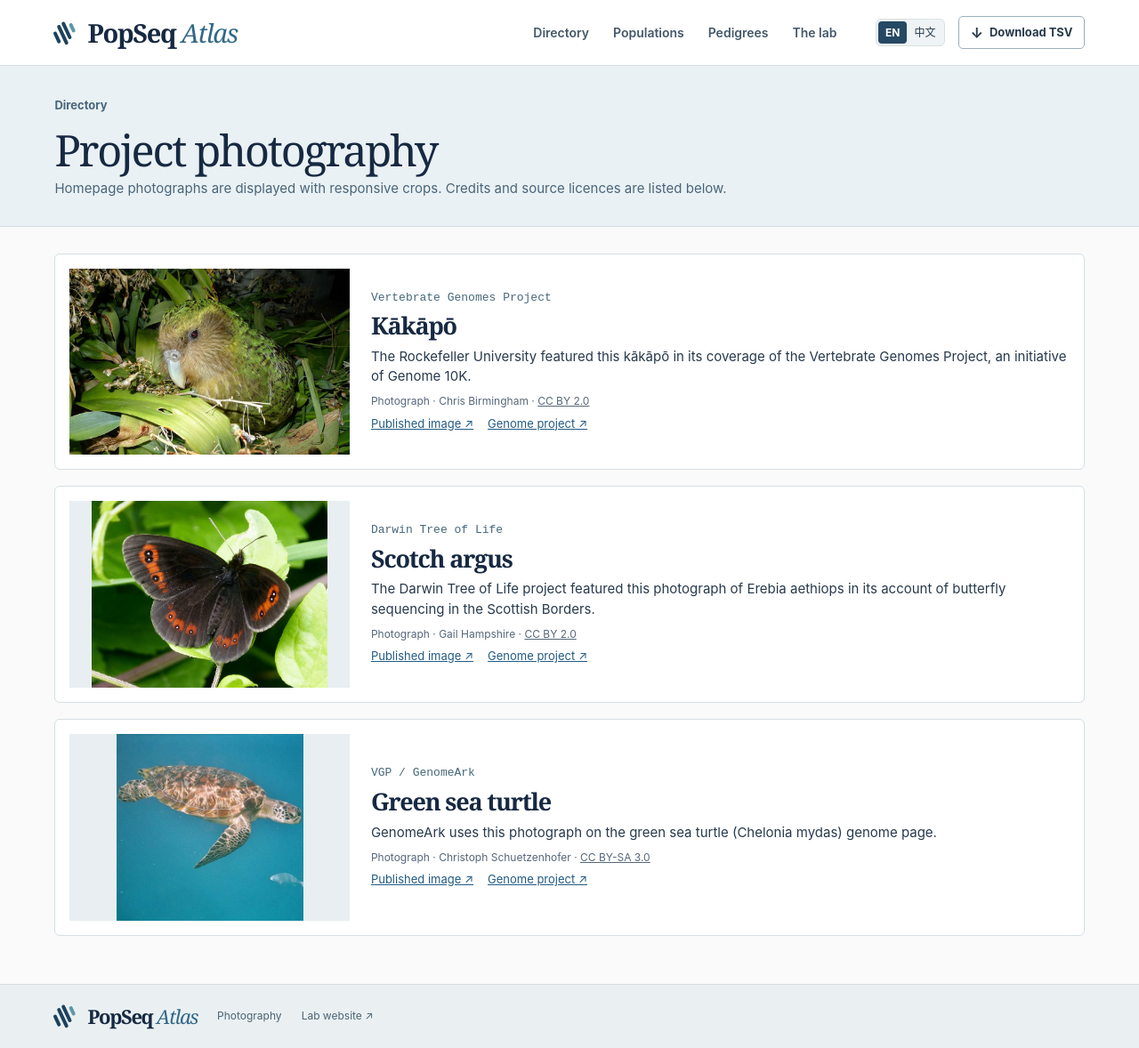
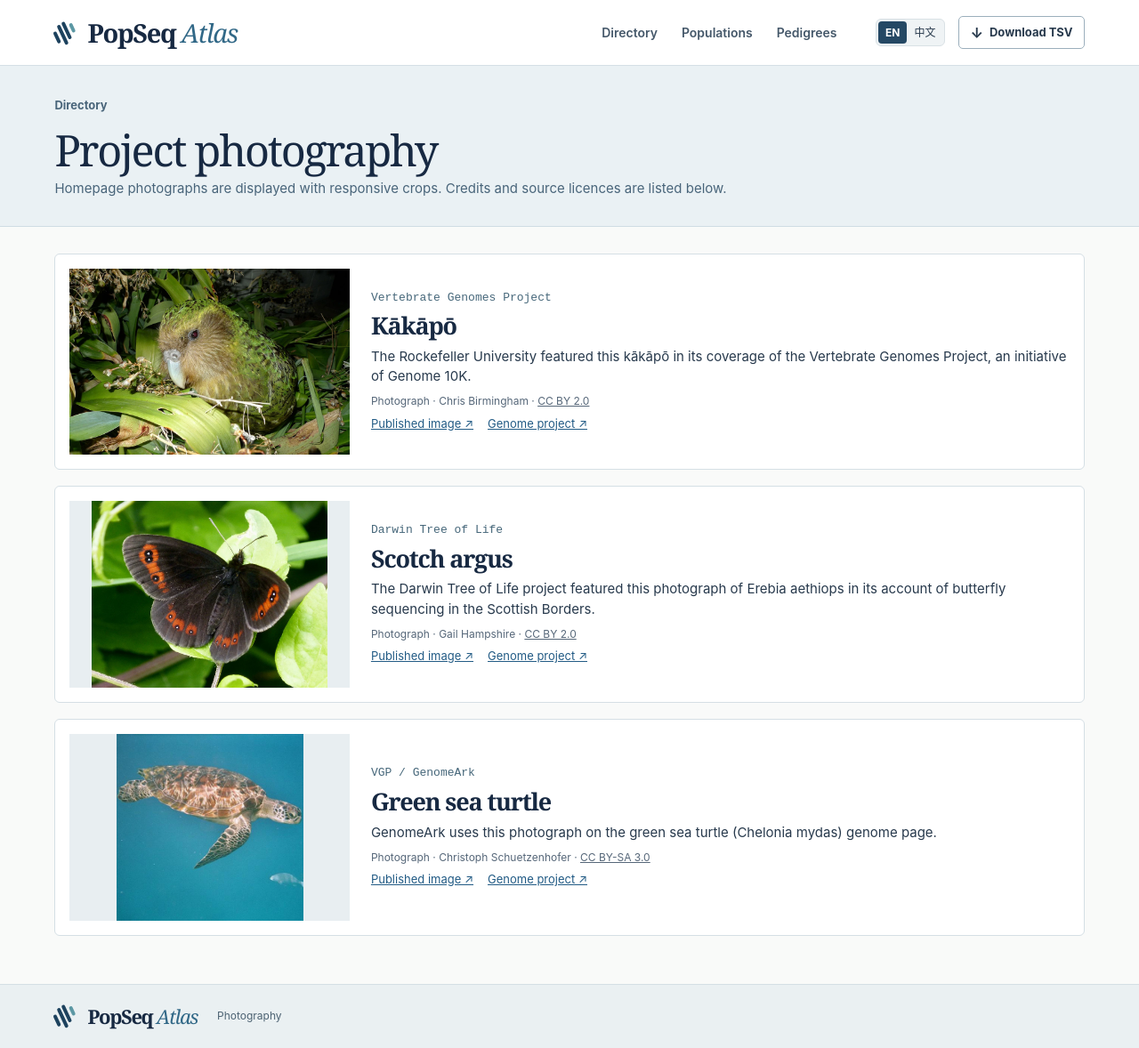
Before and after one commit to xuejinghub/pop-seq-resources, a plain HTML site: page credits.html in a window 1280 px wide. Shown: the whole page at 89% size. Drawn offline with Linux system fonts and the light colour scheme.

Commit message:
Update credits.html

```diff
--- a/credits.html
+++ b/credits.html
@@ -4,7 +4,7 @@
 <link rel="alternate" hreflang="zh-CN" href="zh/credits.html"><link rel="icon" href="assets/favicon.png">
 <link rel="stylesheet" href="assets/style.css"></head><body>
 <a class="skip" href="#main">Skip to content</a>
-<header><div class="frame top"><a class="brand" href="index.html"><span class="brand-mark" aria-hidden="true"><b></b><b></b><b></b><b></b></span><span>PopSeq <em>Atlas</em></span></a><nav aria-label="Main navigation"><a href="index.html">Directory</a><a href="population.html">Populations</a><a href="pedigree.html">Pedigrees</a><a href="lab.html">The lab</a></nav><div class="utilities"><div class="languages" role="group" aria-label="Language"><span aria-current="true" lang="en">EN</span><a class="lang-link" href="zh/credits.html" hreflang="zh-CN" lang="zh-CN" aria-label="Switch to Chinese">中文</a></div><a class="download" href="data/catalog.tsv" download><span aria-hidden="true">↓</span> Download TSV</a></div></div></header>
+<header><div class="frame top"><a class="brand" href="index.html"><span class="brand-mark" aria-hidden="true"><b></b><b></b><b></b><b></b></span><span>PopSeq <em>Atlas</em></span></a><nav aria-label="Main navigation"><a href="index.html">Directory</a><a href="population.html">Populations</a><a href="pedigree.html">Pedigrees</a></nav><div class="utilities"><div class="languages" role="group" aria-label="Language"><span aria-current="true" lang="en">EN</span><a class="lang-link" href="zh/credits.html" hreflang="zh-CN" lang="zh-CN" aria-label="Switch to Chinese">中文</a></div><a class="download" href="data/catalog.tsv" download><span aria-hidden="true">↓</span> Download TSV</a></div></div></header>
 <main id="main"><section class="pagehead"><div class="frame"><a class="crumb" href="index.html">Directory</a><h1>Project photography</h1><p>Homepage photographs are displayed with responsive crops. Credits and source licences are listed below.</p></div></section><div class="frame credit-list"><article class="credit-card" id="kakapo"><img src="assets/kakapo.webp" alt="Kākāpō">
 <div><p class="study-id">Vertebrate Genomes Project</p><h2>Kākāpō</h2><p>The Rockefeller University featured this kākāpō in its coverage of the Vertebrate Genomes Project, an initiative of Genome 10K.</p>
 <p class="credit-line">Photograph · Chris Birmingham · <a href="https://creativecommons.org/licenses/by/2.0/">CC BY 2.0</a></p>
@@ -14,4 +14,4 @@
 <p class="source-links"><a href="https://www.flickr.com/photos/gails_pictures/15586233223/">Published image ↗</a> <a href="https://www.darwintreeoflife.org/news_item/borders-forest-trust-butterflies-bryophytes-and-barcoding-on-the-scottish-borders/">Genome project ↗</a></p></div></article><article class="credit-card" id="green-turtle"><img src="assets/green-turtle.webp" alt="Green sea turtle">
 <div><p class="study-id">VGP / GenomeArk</p><h2>Green sea turtle</h2><p>GenomeArk uses this photograph on the green sea turtle (Chelonia mydas) genome page.</p>
 <p class="credit-line">Photograph · Christoph Schuetzenhofer · <a href="https://creativecommons.org/licenses/by-sa/3.0/">CC BY-SA 3.0</a></p>
-<p class="source-links"><a href="https://www.genomeark.org/genomeark-all/Chelonia_mydas.html">Published image ↗</a> <a href="https://www.genomeark.org/">Genome project ↗</a></p></div></article></div></main><footer><div class="frame foot"><a class="brand" href="index.html"><span class="brand-mark" aria-hidden="true"><b></b><b></b><b></b><b></b></span><span>PopSeq <em>Atlas</em></span></a><a href="credits.html">Photography</a><a href="https://caililab.org/">Lab website ↗</a></div></footer></body></html>
+<p class="source-links"><a href="https://www.genomeark.org/genomeark-all/Chelonia_mydas.html">Published image ↗</a> <a href="https://www.genomeark.org/">Genome project ↗</a></p></div></article></div></main><footer><div class="frame foot"><a class="brand" href="index.html"><span class="brand-mark" aria-hidden="true"><b></b><b></b><b></b><b></b></span><span>PopSeq <em>Atlas</em></span></a><a href="credits.html">Photography</a></div></footer></body></html>
```
